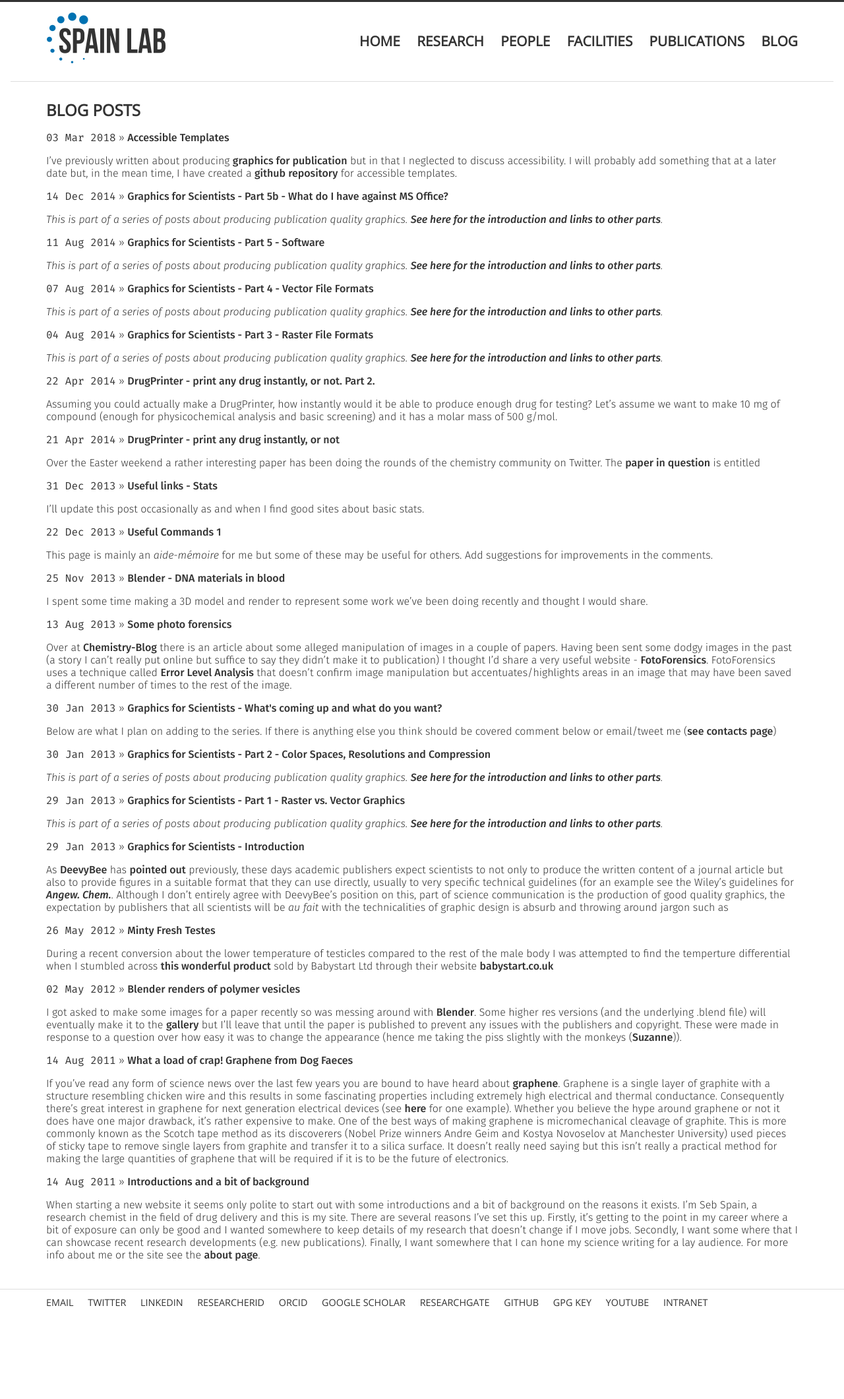
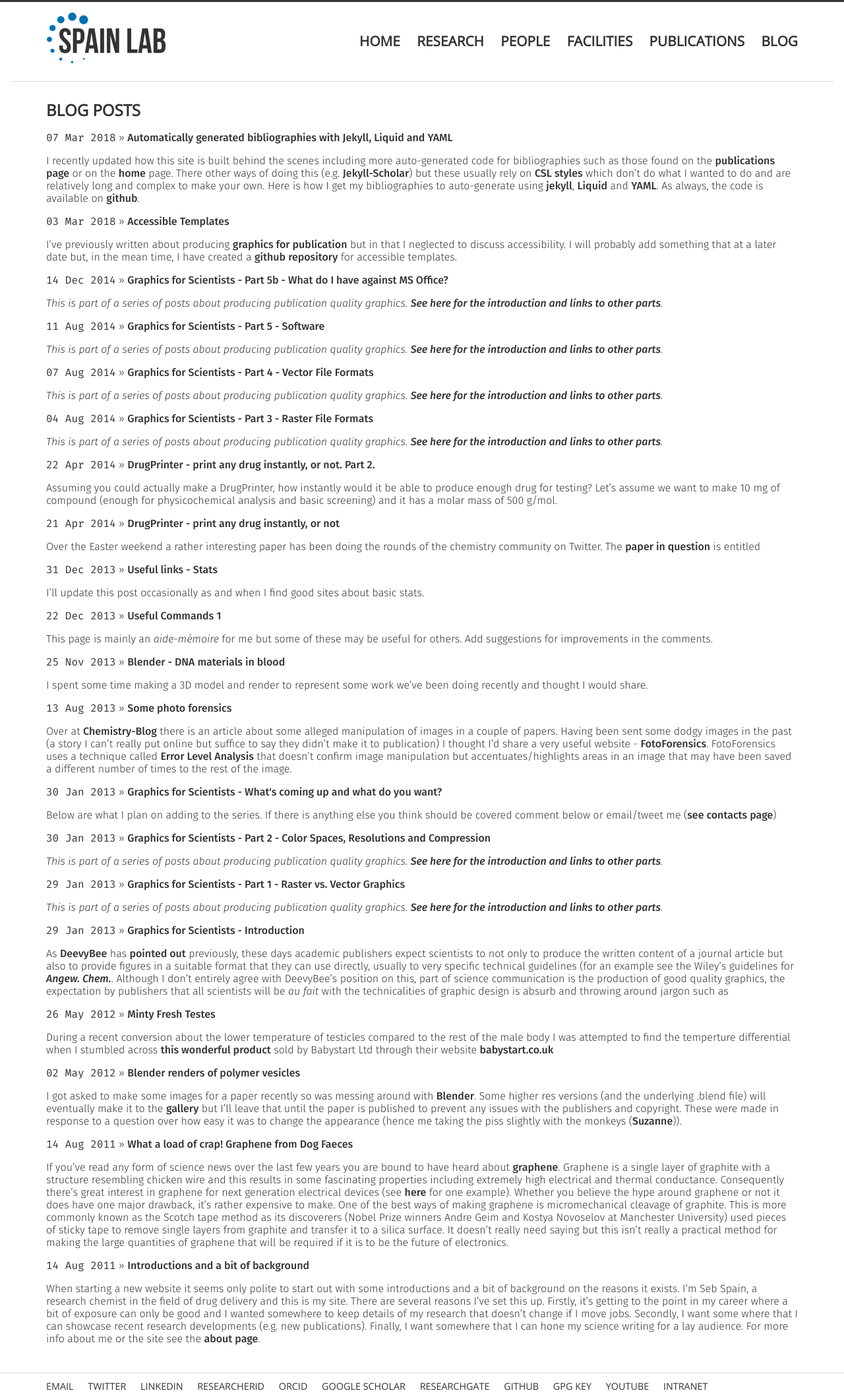
Before and after one commit to sebspain/sebspain.github.io, a Jekyll site: the page built from blog.html, in a window 1280 px wide. Shown: the whole page at 66% size. Built offline with Jekyll 4.4.1, drawn with Linux system fonts in a browser that asks for light colours; comment, search, counter and statistics services are not loaded; before the commit the page ends 1994 px from its top, so only the background shows below that.

Commit message:
post on biblio generatio

````diff
--- /dev/null
+++ b/_posts/2018-03-07-autogen-biblio.md
@@ -0,0 +1,228 @@
+---
+author: sspain
+comments: true
+layout: post
+slug: autogenerate-bibliographies-jekyll-liquid-yaml
+title: Automatically generated bibliographies with Jekyll, Liquid and YAML
+tags:
+- science
+- code
+- jekyll
+- liquid
+- yaml
+---
+
+I recently updated how this site is built behind the scenes including more auto-generated code for bibliographies such as those found on the [publications page](/publications/) or on the [home](/) page.
+There other ways of doing this (e.g. [Jekyll-Scholar](https://github.com/inukshuk/jekyll-scholar)) but these usually rely on [CSL styles](https://github.com/citation-style-language/) which don't do what I wanted to do and are relatively long and complex to make your own.
+Here is how I get my bibliographies to auto-generate using [jekyll](http://jekyllrb.com), [Liquid](https://shopify.github.io/liquid/) and [YAML](http://yaml.org/).
+As always, the code is available on [github](https://github.com/sebspain/sebspain.github.io).
+
+## Why would I (or you) want to auto-generate bibliographies?
+
+Before this update, my publications list was hand-coded in HTML.
+If I wanted to repeat part of the list on another page (e.g. the [home](/) page) I had to copy that code over manually.
+I wanted a way that I could automatically generate my publications list that would also update other bibliographies around the site.
+For example, now when I add a new paper to my database and rebuild the site, it gets added to the main publications page *and* the recent papers list on the home page gets updated.
+It can also be used on other places throughout the site (see below).
+
+## Process and Requirements
+
+As jekyll can handle Liquid  and YAML natively, that is the only software requirement.
+Find out how to [install jekyll](https://jekyllrb.com/docs/installation/).
+
+The process for producing the bibliography is pretty simple.
+The information for each paper is stored in a YAML file.
+Wherever a bibliography should appear there is some Liquid code.
+When jekyll is called to build the site, it parses the Liquid code, retrieves the appropriate parts from the YAML file, and produces the appropriate HTML ready for use.
+
+## YAML file structure
+
+The complete file is [available on github](https://github.com/sebspain/sebspain.github.io/blob/master/_data/papers.yml).
+
+For each paper there is an entry as shown below.
+Most of this should be reasonably self-explanatory, some fields are less obvious but I will come back to those.
+
+{% highlight yml linenos %}
+
+-   id: Neal2018
+    authors: Thomas J. Neal, Deborah L. Beattie, Sarah J. Byard, Gregory N. Smith, Martin W. Murray, Neal S. J. Williams, Simon N. Emmett, Steven P. Armes, Sebastian G. Spain* and Oleksandr O. Mykhaylyk
+    title: Self-assembly of amphiphilic statistical copolymers and their aqueous rheological properties
+    journal: Macromolecules
+    year: 2018
+    volume: 51
+    pages: 1474-1487
+    doi: 10.1021/acs.macromol.7b02134
+    doi_short: acs.macromol.7b02134
+    openaccess: false
+    pdf: false
+    toc: true
+    tags:
+        - self assembly
+        - characterisation
+        - solution behaviour
+{% endhighlight %}
+
+## Liquid Code
+The simplest example for the liquid is below.
+{% highlight liquid linenos %}
+{% raw %}
+{% for paper in site.data.papers %}
+      {{ paper.authors }}
+      "{{ paper.title }}",
+      <em>{{ paper.journal }}</em>,
+      {{ paper.year }},
+      {% if paper.volume %} <strong>{{ paper.volume }}</strong>,{% endif %}
+      {{ paper.pages }}.
+      <a href="http://dx.doi.org/{{ paper.doi }}">[DOI]</a>
+{% endfor %}
+{% endraw %}
+{% endhighlight %}
+
+The first line starts a for loop that goes through each entry in the yaml file papers.yml located in the \_data in the jekyll root folder (hence ```site.data.papers```).
+The entry is then assigned to the variable ```paper```.
+
+The second line is where it decides the output and mixes Liquid code with standard HTML to combine data from papers.yml with your formatting.
+For example, {% raw %}{{ paper.title }}{% endraw %} gets the content of the ```title``` field and puts that into the code and so on.
+One line 5 there is also a conditional (if) statement that allows for journals that don't have volumes (e.g. old *Chem. Commun.* articles).
+If the volume field is present, the field value is reported (with additional html attributes) otherwise it moves on to the page numbers.
+
+For the single entry YAML file, jekyll then produces the following HTML code.
+
+{% highlight html linenos %}
+Thomas J. Neal, Deborah L. Beattie, Sarah J. Byard, Gregory N. Smith, Martin W. Murray, Neal S. J. Williams, Simon N. Emmett, Steven P. Armes, Sebastian G. Spain* and Oleksandr O. Mykhaylyk
+"Self-assembly of amphiphilic statistical copolymers and their aqueous rheological properties",
+<em>Macromolecules</em>,
+2018,
+ <strong>51</strong>,
+1474-1487.
+<a href="http://dx.doi.org/10.1021/acs.macromol.7b02134">[DOI]</a>
+{% endhighlight %}
+
+Which you browser then interprets as:
+
+<p>
+{% for paper in site.data.papers limit:1 %}
+    {{ paper.authors }}
+    "{{ paper.title }}",
+    <em>{{ paper.journal }}</em>,
+    {{ paper.year }},
+    {% if paper.volume %} <strong>{{ paper.volume }}</strong>,{% endif %}
+    {{ paper.pages }}.
+    <a href="http://dx.doi.org/{{ paper.doi }}">[DOI]</a>
+{% endfor %}
+</p>
+
+## Advanced examples
+
+For a single citation this doesn't make sense, but with suitable use of the power of Liquid and additional fields in the database it becomes very powerful. Some examples.
+
+### Latest Publications
+
+A simple modification to the code can be used to retrieve the first 5 (for example) entries and list them (this time without authors).
+
+{% highlight liquid linenos %}
+{% raw %}
+<ul>
+{% for paper in site.data.papers limit:5 %}
+    <li>
+      "{{ paper.title }}",
+      <em>{{ paper.journal }}</em>,
+      {{ paper.year }},
+      {% if paper.volume %} <strong>{{ paper.volume }}</strong>,{% endif %}
+      {{ paper.pages }}.
+      <a href="http://dx.doi.org/{{ paper.doi }}">[DOI]</a>
+    </li>
+{% endfor %}
+</ul>
+{% endraw %}
+{% endhighlight %}
+
+#### Output:
+
+<ul>
+{% for paper in site.data.papers limit:5 %}
+    <li>
+      "{{ paper.title }}",
+      <em>{{ paper.journal }}</em>,
+      {{ paper.year }},
+      {% if paper.volume %} <strong>{{ paper.volume }}</strong>,{% endif %}
+      {{ paper.pages }}.
+      <a href="http://dx.doi.org/{{ paper.doi }}">[DOI]</a>
+    </li>
+{% endfor %}
+</ul>
+
+### Publications by topic
+
+In my database, some entries have a field called ```tags```. In this example, papers that have the tag "DNA based vehicles" are the ones that get picked. A similar approach can be used to get author specific bibliographies.
+
+{% highlight liquid linenos %}
+{% raw %}
+<ul>
+{% for paper in site.data.papers %}
+{% if paper.tags contains "DNA based vehicles" %}
+<li>
+    {{ paper.authors }}
+    "{{ paper.title }}",
+    <em>{{ paper.journal }}</em>,
+    {{ paper.year }},
+    {% if paper.volume %} <strong>{{ paper.volume }}</strong>,{% endif %}
+    {{ paper.pages }}.
+    <a href="http://dx.doi.org/{{ paper.doi }}">[DOI]</a>
+</li>
+{% endif %}
+{% endfor %}
+</ul>
+{% endraw %}
+{% endhighlight %}
+
+Output:
+
+<ul>
+{% for paper in site.data.papers %}
+{% if paper.tags contains "DNA based vehicles" %}
+<li>
+    {{ paper.authors }}
+    "{{ paper.title }}",
+    <em>{{ paper.journal }}</em>,
+    {{ paper.year }},
+    {% if paper.volume %} <strong>{{ paper.volume }}</strong>,{% endif %}
+    {{ paper.pages }}.
+    <a href="http://dx.doi.org/{{ paper.doi }}">[DOI]</a>
+</li>
+{% endif %}
+{% endfor %}
+</ul>
+
+### More detailed options
+
+In my database, I have entries for ```toc```, ```pdf``` and ```openaccess```.
+These are true/false fields and are used to determine what content is displayed in the main publication list in a similar manner to volume conditional earlier.
+For example, ```pdf: true``` signifies that the copyright agreement allows me to put the PDF on my website.
+A link to the file is then produced (I still have to put the file in the correct place!).
+
+{% highlight liquid linenos %}
+{% raw %}
+<ul>
+{% for paper in site.data.papers %}
+  <li>
+  <p>
+      {{ paper.authors }};
+      "{{ paper.title }}",
+      <em>{{ paper.journal }}</em>,
+      {{ paper.year }},
+      {% if paper.volume %} <strong>{{ paper.volume }}</strong>,{% endif %}
+      {{ paper.pages }}.
+      <a href="http://dx.doi.org/{{ paper.doi }}">[DOI]</a>
+      {% if paper.pdf == true %}<a href="/non_foss/publications/PDFs/{{ paper.year }}/{{ paper.doi_short }}.pdf">[PDF]</a>{% endif %}
+      {% if paper.openaccess == true %}<img height="14" src="/img/oa.svg" class="oa" alt="open access logo" /> {% endif %}
+  </p>
+  {% if paper.toc == true %}
+      <p><img width="300" src="/non_foss/publications/img/{{ paper.doi_short }}_toc.png" alt="TOC Graphic" /></p>
+  {% endif %}
+  <div data-badge-popover="right" data-badge-type="1" data-doi="DOI: {{ paper.doi }}" data-hide-no-mentions="true" class="altmetric-embed"></div>
+  </li>
+{% endfor %}
+</ul>
+{% endraw %}
+{% endhighlight %}
--- a/css/style.css
+++ b/css/style.css
@@ -219,6 +219,12 @@ pre {
   line-height: 1.7em;
 }
 
+td {
+    width: 1px;
+    word-break: keep-all;
+    padding: 0rem .6rem;
+}
+
 .profile {
   text-align: center;
 }
````
